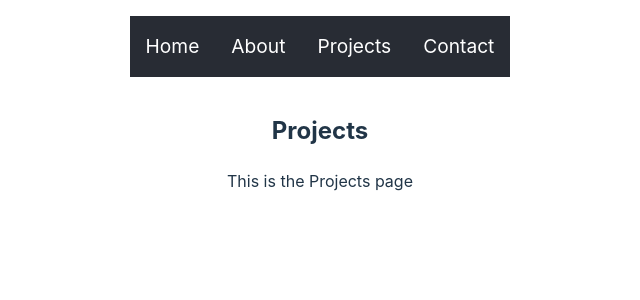
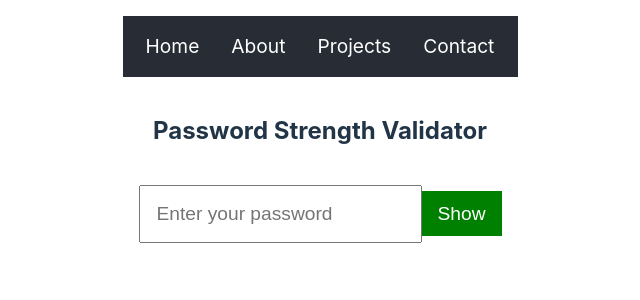
Before and after one commit to DzmitryUr/portfolio-react, a React (Vite) app: page /projects in a window 1280 px wide. Shown: the top 300 px of the page, without its empty margins (320-960 px from the left). Built offline with nearby package versions, Linux system fonts and the light colour scheme.

Commit message:
password strength

```diff
--- /dev/null
+++ b/src/components/Password/PasswordValidator.css
@@ -0,0 +1,27 @@
+.input-row {
+  display: flex;
+  justify-content: center;
+  align-items: center;
+}
+
+.password-validator input {
+  padding: 1rem;
+  margin: 1rem 0;
+  font-size: 1.2rem;
+}
+
+.password-validator button {
+  padding: 0.7rem 1rem;
+  cursor: pointer;
+  font-size: 1.2rem;
+  border: none;
+  background-color: green;
+  color: white;
+}
+
+.password-validator p {
+  margin: 0;
+  padding: 0;
+  text-align: left;
+  font-size: 1.2rem;
+}
--- /dev/null
+++ b/src/components/Password/PasswordValidator.jsx
@@ -0,0 +1,44 @@
+import { useState } from "react";
+import { evaluatePasswordStrength } from "../../utils/password";
+import "./PasswordValidator.css";
+
+function PasswordValidator() {
+  const [password, setPassword] = useState("");
+  const [strength, setStrength] = useState("");
+  const [isPasswordVisible, setIsPasswordVisible] = useState(false);
+
+  const handleChange = (event) => {
+    const newPassword = event.target.value;
+    setPassword(newPassword);
+    const newStrength = evaluatePasswordStrength(newPassword);
+    setStrength(newStrength);
+  };
+
+  const togglePasswordVisibility = () => {
+    setIsPasswordVisible((prevState) => !prevState);
+  };
+
+  return (
+    <div className="password-validator">
+      <h2>Password Strength Validator</h2>
+      <div className="input-row">
+        <input
+          type={isPasswordVisible ? "text" : "password"}
+          value={password}
+          onChange={handleChange}
+          placeholder="Enter your password"
+        />
+        <button onClick={togglePasswordVisibility}>
+          {isPasswordVisible ? "Hide" : "Show"}
+        </button>
+      </div>
+      {strength && (
+        <p>
+          Password Strength: <strong>{strength}</strong>
+        </p>
+      )}
+    </div>
+  );
+}
+
+export default PasswordValidator;
--- a/src/pages/Projects.jsx
+++ b/src/pages/Projects.jsx
@@ -1,8 +1,9 @@
+import PasswordValidator from "../components/Password/PasswordValidator";
+
 function Projects() {
   return (
     <div>
-      <h2>Projects</h2>
-      <p>This is the Projects page</p>
+      <PasswordValidator />
     </div>
   );
 }
--- /dev/null
+++ b/src/utils/password.js
@@ -0,0 +1,26 @@
+export const evaluatePasswordStrength = (password) => {
+  if (!password) return "";
+
+  let strength = "Weak";
+  const lengthCriteria = password.length >= 8;
+  const uppercaseCriteria = /[A-Z]/.test(password);
+  const lowercaseCriteria = /[a-z]/.test(password);
+  const numberCriteria = /[0-9]/.test(password);
+  const specialCharCriteria = /[!@#$%^&*]/.test(password);
+
+  const criteriaMet = [
+    lengthCriteria,
+    uppercaseCriteria,
+    lowercaseCriteria,
+    numberCriteria,
+    specialCharCriteria,
+  ].filter(Boolean).length;
+
+  if (criteriaMet >= 4) {
+    strength = "Strong";
+  } else if (criteriaMet >= 2) {
+    strength = "Medium";
+  }
+
+  return strength;
+};
```
